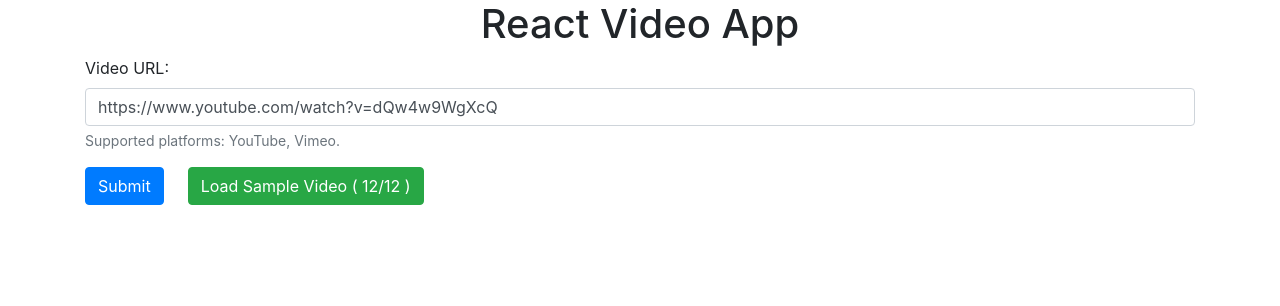
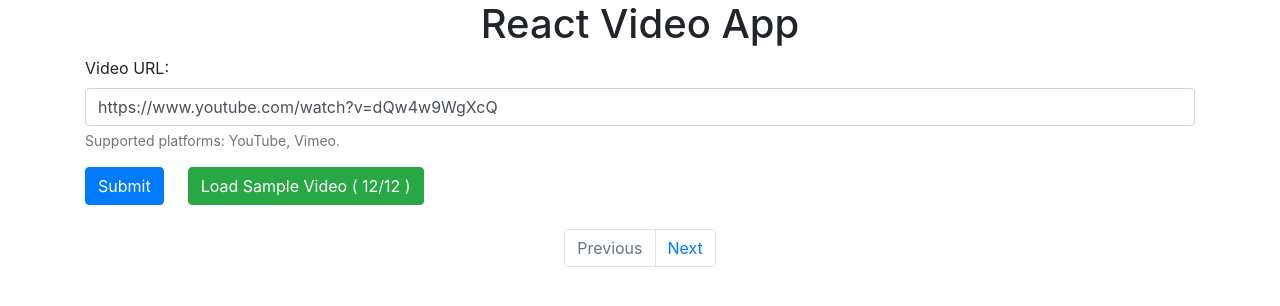
Before and after one commit to se7t/react-video-app, a React (Create React App) app: page / in a window 1280 px wide. Shown: the top 306 px of the page. Built offline with nearby package versions, Linux system fonts and the light colour scheme.

Commit message:
Add pagination

```diff
--- a/package.json
+++ b/package.json
@@ -24,6 +24,7 @@
     "react": "^17.0.2",
     "react-dom": "^17.0.2",
     "react-hook-form": "^7.0.0",
+    "react-paginate": "^7.1.2",
     "react-scripts": "4.0.3",
     "reactstrap": "^8.9.0"
   },
--- a/src/App.jsx
+++ b/src/App.jsx
@@ -25,6 +25,7 @@ import axios from 'axios';
 import getVideoId from 'get-video-id';
 import moment from 'moment';
 import numeral from 'numeral';
+import ReactPaginate from 'react-paginate';
 
 import VideoModal from './components/VideoModal';
 
@@ -52,6 +53,15 @@ function App() {
   const [videos, setVideos] = useState([]);
   const [alert, setAlert] = useState({});
   const [alertVisible, setAlertVisible] = useState(false);
+  const [pageNumber, setPageNumber] = useState(0);
+
+  const videosPerPage = 6;
+  const pagesVisited = pageNumber * videosPerPage;
+  const pageCount = Math.ceil(videos.length / videosPerPage);
+
+  const changePage = ({ selected }) => {
+    setPageNumber(selected);
+  };
 
   const onDismiss = () => setAlertVisible(false);
 
@@ -194,47 +204,7 @@ function App() {
     }
   };
 
-  return (
-    <div>
-      <Container>
-        <h1 className="text-center">React Video App</h1>
-        <Form onSubmit={handleSubmit(fetchVideoData)}>
-          <FormGroup>
-            <Label for="videoURL">Video URL:</Label>
-            <Controller
-              name="videoUrl"
-              control={control}
-              defaultValue="https://www.youtube.com/watch?v=dQw4w9WgXcQ"
-              // required by react-hook-form:
-              // https://react-hook-form.com/get-started/#IntegratingwithUIlibraries
-              // eslint-disable-next-line react/jsx-props-no-spreading
-              render={({ field }) => <Input {...field} />}
-            />
-            <FormText>Supported platforms: YouTube, Vimeo.</FormText>
-          </FormGroup>
-          <Button type="submit" color="primary">
-            Submit
-          </Button>
-          <Button className="ml-4" color="success" onClick={handleSampleVideos}>
-            Load Sample Video
-            (
-            {' '}
-            {SampleVideos.length}
-            /12
-            )
-          </Button>
-        </Form>
-        {videos.length > 0 || alert.bootstrapColor === 'success'
-          ? (
-            <Alert className="mt-4" color={alert.bootstrapColor} isOpen={alertVisible} toggle={onDismiss}>
-              {alert.bootstrapMessage}
-            </Alert>
-          )
-          : false}
-
-        <div>
-          <Row xs="1" sm="2" xl="3">
-            {videos.map((video) => (
+  const displayVideos = videos.slice(pagesVisited, pagesVisited + videosPerPage).map((video) => (
     <Col className="mt-4" key={video.id}>
       <Card>
         {/* TODO: Open modal on thumbnail click */}
@@ -299,8 +269,68 @@ function App() {
         </CardBody>
       </Card>
     </Col>
-            ))}
+  ));
+
+  return (
+    <div>
+      <Container>
+        <h1 className="text-center">React Video App</h1>
+        <Form onSubmit={handleSubmit(fetchVideoData)}>
+          <FormGroup>
+            <Label for="videoURL">Video URL:</Label>
+            <Controller
+              name="videoUrl"
+              control={control}
+              defaultValue="https://www.youtube.com/watch?v=dQw4w9WgXcQ"
+              // required by react-hook-form:
+              // https://react-hook-form.com/get-started/#IntegratingwithUIlibraries
+              // eslint-disable-next-line react/jsx-props-no-spreading
+              render={({ field }) => <Input {...field} />}
+            />
+            <FormText>Supported platforms: YouTube, Vimeo.</FormText>
+          </FormGroup>
+          <Button type="submit" color="primary">
+            Submit
+          </Button>
+          <Button className="ml-4" color="success" onClick={handleSampleVideos}>
+            Load Sample Video
+            (
+            {' '}
+            {SampleVideos.length}
+            /12
+            )
+          </Button>
+        </Form>
+        {videos.length > 0 || alert.bootstrapColor === 'success'
+          ? (
+            <Alert className="mt-4" color={alert.bootstrapColor} isOpen={alertVisible} toggle={onDismiss}>
+              {alert.bootstrapMessage}
+            </Alert>
+          )
+          : false}
+
+        <div>
+          <Row xs="1" sm="2" xl="3">
+            {displayVideos}
           </Row>
+          <ReactPaginate
+            pageCount={pageCount}
+            pageRangeDisplayed="5"
+            marginPagesDisplayed="1"
+            previousLabel="Previous"
+            nextLabel="Next"
+            onPageChange={changePage}
+            containerClassName="pagination justify-content-center mt-4"
+            pageClassName="page-item"
+            pageLinkClassName="page-link"
+            activeClassName="page-item active"
+            activeLinkClassName="page-link "
+            previousClassName="page-item"
+            nextClassName="page-item"
+            previousLinkClassName="page-link"
+            nextLinkClassName="page-link"
+            disabledClassName="page-item disabled"
+          />
         </div>
       </Container>
     </div>
```
Also changed, not shown: 1 other file (tests, documents, lock files or other folders). Lines whose indentation alone changed are shown as unchanged.
